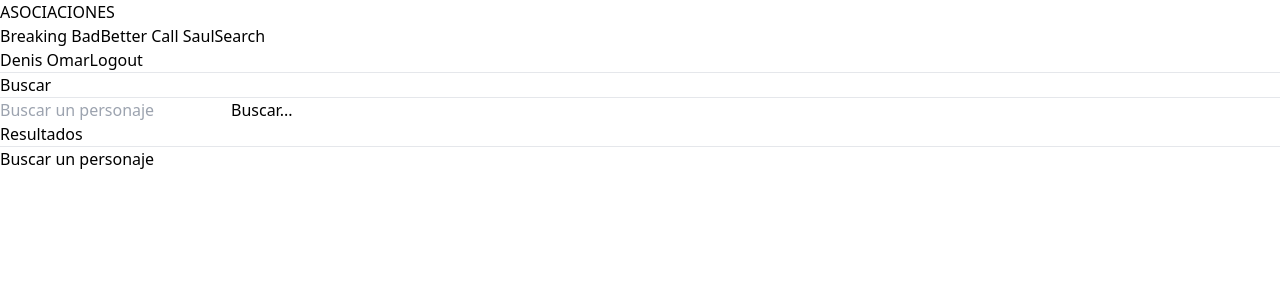
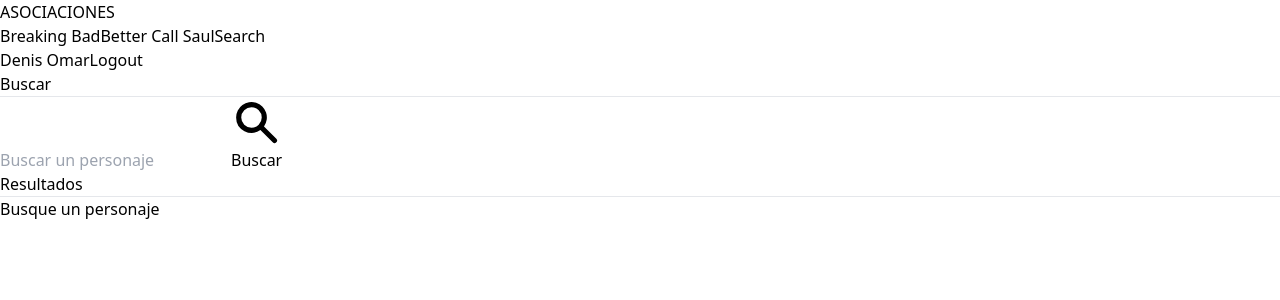
Before and after one commit to denisoct/bb_and_bcs, a React (Create React App) app: page /search in a window 1280 px wide. Shown: the top 300 px of the page. Built offline with nearby package versions, Linux system fonts and the light colour scheme; what animated-tailwindcss would draw is missing.

Commit message:
Mejorar Search Scren

```diff
--- a/src/components/search/SearchScreen.js
+++ b/src/components/search/SearchScreen.js
@@ -1,78 +1,94 @@
-import React,{ useMemo } from "react";
+import React, { useMemo } from "react";
 import { useLocation, useNavigate } from "react-router-dom";
 import { useForm } from "../../hooks/useForm";
 import { getCharacterByName } from "../../selectors/getCharacterByName";
-import  queryString  from 'query-string';
+import queryString from "query-string";
 import CharacterCard from "../Character/CharacterCard";
 
-export const SearchScreen = ()=>{
-    const navigate=useNavigate();
-    const location=useLocation();
-    const {q=''}=queryString.parse(location.search);
+export const SearchScreen = () => {
+  const navigate = useNavigate();
+  const location = useLocation();
+  const { q = "" } = queryString.parse(location.search);
 
+  const [value, handleInputChange] = useForm({
+    searchText: q,
+  });
+  const { searchText } = value;
 
-    const[value, handleInputChange]=useForm({
-        searchText:q,
-    })
-    const {searchText}=value;
+  const CharacterFiltered = useMemo(() => getCharacterByName(q), [q]);
 
-    const CharacterFiltered =useMemo(() => getCharacterByName(q), [q])
-
-    const handleSearch=(e)=>{
+  const handleSearch = (e) => {
     e.preventDefault();
     navigate(`?q=${searchText}`);
-    }
+  };
 
-
-    return(
-        <div class="bg-neutral-700 text-zinc-50">
-            <hr/>
-            <div class="grid grid-cols-2 justify-items-center">
-                <div class=''>
-                <div class="text-2xl text-zinc-50">Buscar </div>
-                    <hr/>
-                    <form onSubmit={(e)=>handleSearch(e) }>
+  return (
+    <>
+      <div
+        className={"fixed inset-x-0 top-0 -z-10 h-full w-full bg-neutral-700"}
+      ></div>
+      <div class="mt-4 px-4 font-[Nunito] text-zinc-50">
+        <div class="flex flex-row justify-around">
+          <div class="">
+            <div class="text-2xl text-zinc-50">Buscar</div>
+            <hr />
+            <form
+              onSubmit={(e) => handleSearch(e)}
+              className="mt-2 flex flex-row"
+            >
               {/*<form onSubmit={handleSearch}>*/}
               <input
-                        type='text'
-                        placeholder='Buscar un personaje'
-                        class='rounded-lg bg-transparent rounded-md border-[1px] border-slate-500 py-2 px-4'
-                        name='searchText'
-                        autoComplete='off'
+                type="text"
+                placeholder="Buscar un personaje"
+                class="rounded-md border border-slate-500 bg-transparent py-2 px-4 focus:border-slate-900"
+                name="searchText"
+                autoComplete="off"
                 value={searchText}
                 onChange={handleInputChange}
               />
-                        <button class="mx-4 my-2 rounded-md border-[1px] border-slate-500 py-2 px-4 text-zinc-200 transition-all duration-300 ease-linear hover:text-white group-hover:border-none group-hover:bg-slate-800"
-                        type='submit'
+              <button
+                class="mx-4 my-2 flex flex-row gap-3 rounded-md border-none border-slate-500 bg-slate-700 py-2 px-4 text-zinc-200 transition-all duration-300 ease-linear hover:border-none hover:bg-slate-800 hover:text-white"
+                type="submit"
               >
-                            Buscar...
+                <svg
+                  xmlns="http://www.w3.org/2000/svg"
+                  className="h-5 w-5"
+                  viewBox="0 0 20 20"
+                  fill="currentColor"
+                >
+                  <path
+                    fillRule="evenodd"
+                    d="M8 4a4 4 0 100 8 4 4 0 000-8zM2 8a6 6 0 1110.89 3.476l4.817 4.817a1 1 0 01-1.414 1.414l-4.816-4.816A6 6 0 012 8z"
+                    clipRule="evenodd"
+                  />
+                </svg>
+                Buscar
               </button>
-
             </form>
           </div>
-                <div className=''>
+          <div className="">
             <div class="text-2xl text-zinc-50">Resultados</div>
-                    <hr/>
-                    {
-                        (q==='')
-                            ?<div className='my-2 rounded-md border-[1px] border-lime-600 py-2 px-4'>Buscar un personaje</div>
-                            :(CharacterFiltered.length===0)
-                                && <div className='my-2 rounded-md border-[1px] border-red-700 py-2 px-4'>No hay resultado para:" {q}"</div>
-                    }
+            <hr />
+            {q === "" ? (
+              <div className="mt-2 rounded-md py-2">Busque un personaje</div>
+            ) : (
+              CharacterFiltered.length === 0 && (
+                <div className="my-2 rounded-md py-2 px-4 text-red-400">
+                  No hay resultado para:" {q}"
+                </div>
+              )
+            )}
 
-                    <div class='my-2'>
-                    {
-                        CharacterFiltered.map( character =>(
-                            <CharacterCard
-                            key={character.char_id}
-                            { ...character}
-                            />
-                        ))
-                    }
+            <div class="my-2">
+              <div className="flex flex-col gap-3">
+                {CharacterFiltered.map((character) => (
+                  <CharacterCard key={character.char_id} {...character} />
+                ))}
               </div>
             </div>
-
           </div>
         </div>
-    )
-}
+      </div>
+    </>
+  );
+};
--- a/src/routers/DashboardRoutes.jsx
+++ b/src/routers/DashboardRoutes.jsx
@@ -11,8 +11,8 @@ import NavBar from "../ui/NavBar";
 const DashBoardRoutes = () => {
   return (
     <>
-      <NavBar />
       <div className="min-h-screen w-full">
+        <NavBar />
         <Routes>
           <Route path="/" element={<BreakingBadScreen />} />
           <Route path="/breaking-bad" element={<BreakingBadScreen />} />
```
Lines whose indentation alone changed are shown as unchanged.
